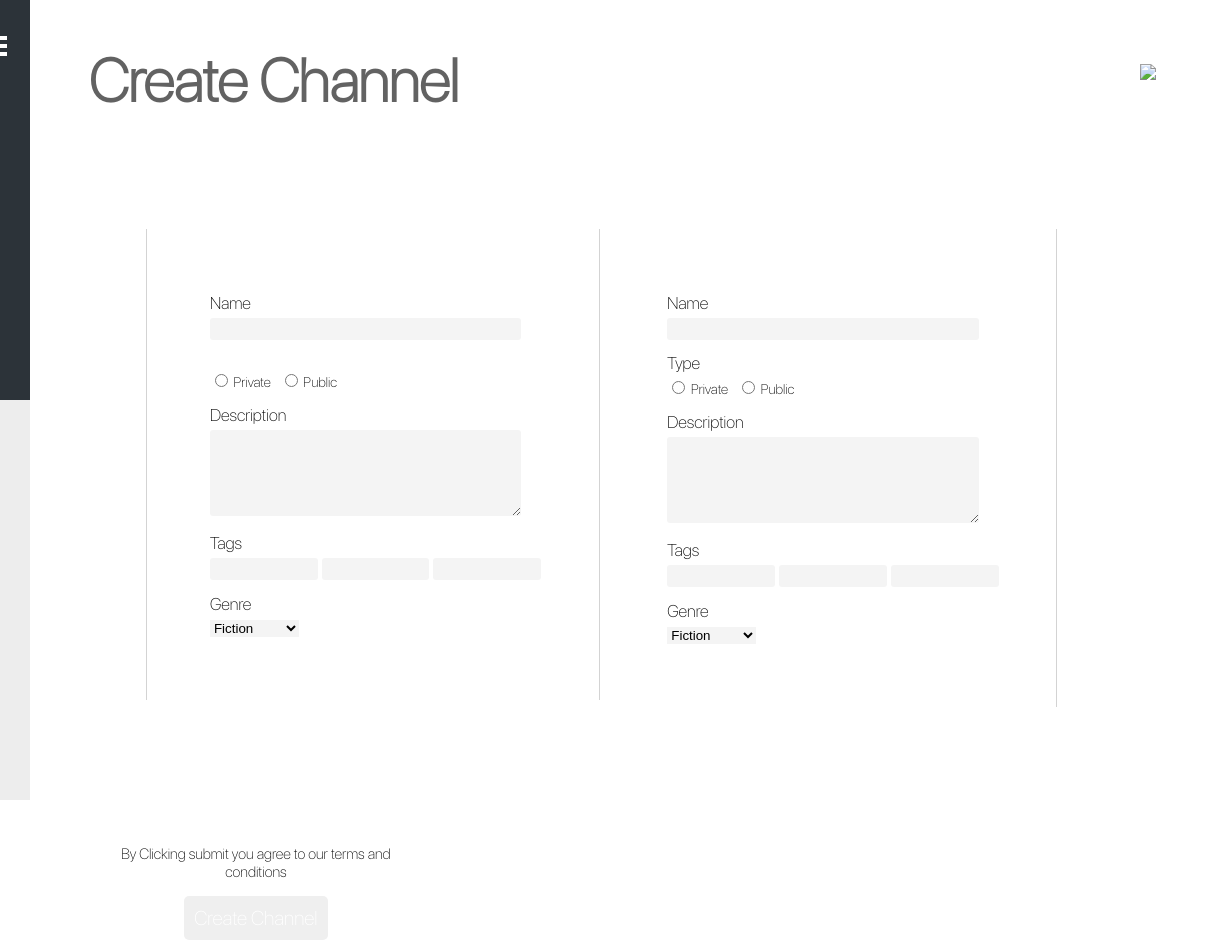
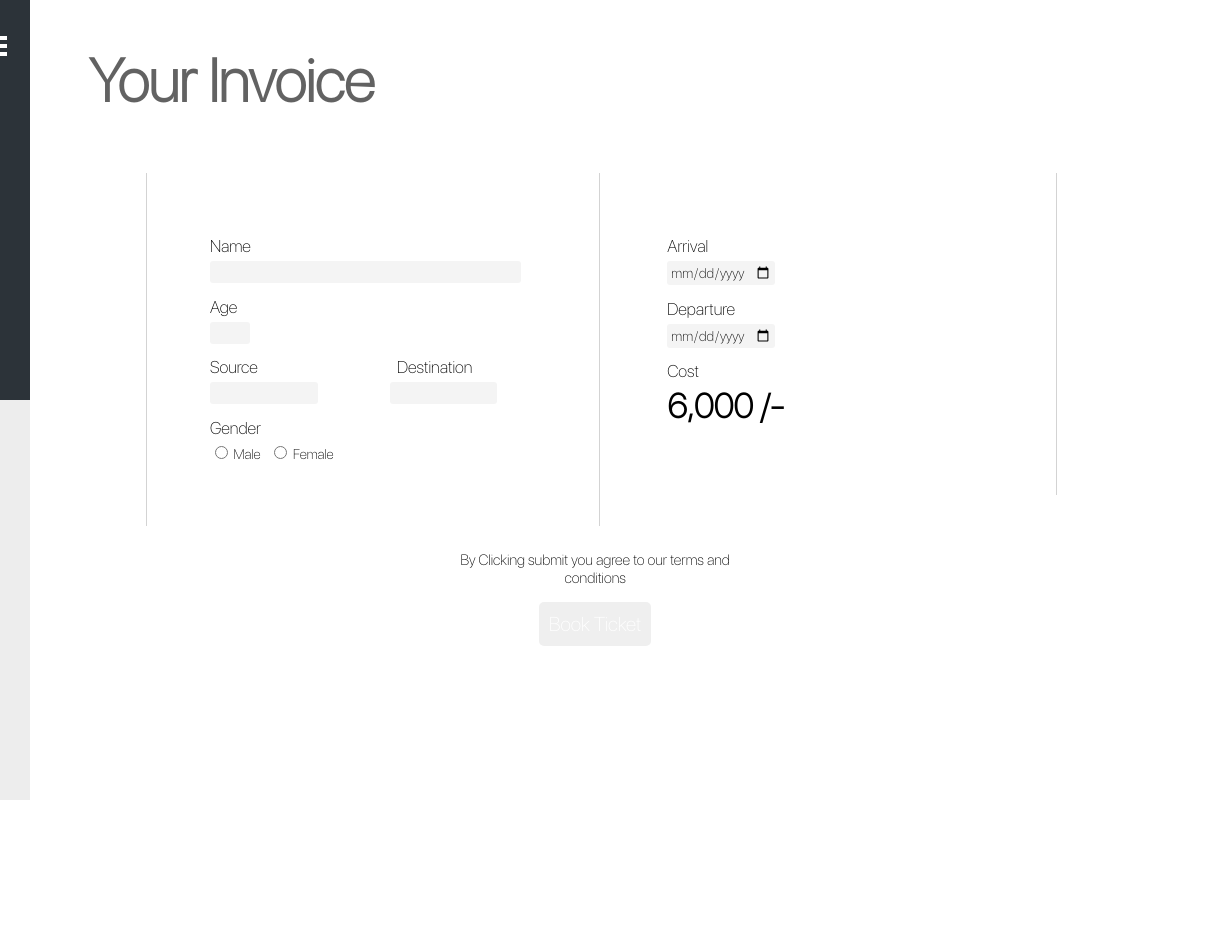
Before and after one commit to Hardik113/Travel-Jinx, a plain HTML site: page client/final_invoice.html in a window 1280 px wide. Shown: the full height of the page, 60-1280 px from the left. After the commit the page ends 800 px from the top, so only its background shows below. Drawn offline with Linux system fonts and the light colour scheme.

Commit message:
invoice page

```diff
--- a/client/css/create_channel.css
+++ b/client/css/create_channel.css
@@ -25,7 +25,7 @@
 }
 
 .channel-create-content {
-  margin-top: 10%;
+  margin-top: 5%;
 }
 
 .image-container {
--- a/client/final_invoice.html
+++ b/client/final_invoice.html
@@ -36,81 +36,54 @@
         </ul>
       </div>
     </div>
-    <img class = "symbol" src = "resources/authored.png">
     <div class = "main-page">
       <div class = "main-page-content">
         <div class = "header-content">
-          <h1 class = "main-heading">Create Channel</h1>
+          <h1 class = "main-heading">Your Invoice</h1>
         </div>
         <div class = "channel-create-content">
           <div style = "margin-left: 5%;border-left: 1px solid lightgray;" class = "form-container">
             <form id="channel">
               <div class = "form-group">
                 <label>Name</label><br>
-                <input id = "name" class = "form-control" type = "text" name = "channelname" required>
+                <input id = "name" class = "form-control" type = "text" name = "userName" required>
               </div>
               <div class = "form-group">
-                <label></label><br>
-                <input type = "radio" name = "type" value = "private"><span class = "radio-text" value = "private">&nbsp;Private</span>
-                <input style = "margin-left:10px" type = "radio" name = "type" value = "public"><span class = "radio-text" value = "public">&nbsp;Public</span><br><span id="after"></span>
+                <label>Age</label><br>
+                <input id = "age" class = "form-control" type = "number" name = "userAge" required min="0" style = "width: 10%">
               </div>
               <div class = "form-group">
-                <label>Description</label><br>
-                <textarea id = "desp" name = "description" rows = "5" cols = "3" required></textarea>
+                <label>Source </label><label style="padding-left:41%;">Destination</label><br>
+                <input style = "width:30%" class = "form-control tag" type = "text" name = "source" >
+                <input style = "width:30%; margin-left:20%" class = "form-control tag" type = "text" name = "destination">
               </div>
-              <div class = "form-group">
-                <label>Tags</label><br>
-                <input style = "width:30%" class = "form-control tag" type = "text" name = "tag" >
-                <input style = "width:30%" class = "form-control tag" type = "text" name = "tag">
-                <input style = "width:30%" class = "form-control tag" type = "text" name = "tag" id= "after1">
-              </div>
-              <div class = "form-group">
-                <label>Genre</label><br>
-                <select id = "genre">
-                  <option value = "fiction">Fiction</option>
-                  <option value = "non-fiction">Non-Fiction</option>
-                  <option value = "horror">Horror</option>
-                  <option value = "phylosophy">Phylosophy</option>
-                </select>
+              <div class="form-group">
+                <label>Gender</label><br>
+                <input type = "radio" name = "gender" value = "male"><span class = "radio-text" value = "male">&nbsp;Male</span>
+                <input style = "margin-left:10px" type = "radio" name = "gender" value = "femal"><span class = "radio-text" value = "public">&nbsp;Female</span><br><span id="after"></span>
               </div>
             </form>
           </div>
           <div class = "form-container">
             <form id="channel">
               <div class = "form-group">
-                <label>Name</label><br>
-                <input id = "name" class = "form-control" type = "text" name = "channelname" required>
+                <label>Arrival</label><br>
+                <input id = "arrival" class = "form-control" type = "date" name = "arrival" required style = "width: 30%">
               </div>
               <div class = "form-group">
-                <label>Type</label><br>
-                <input type = "radio" name = "type" value = "private"><span class = "radio-text" value = "private">&nbsp;Private</span>
-                <input style = "margin-left:10px" type = "radio" name = "type" value = "public"><span class = "radio-text" value = "public">&nbsp;Public</span><br><span id="after"></span>
+                <label>Departure</label><br>
+                <input id = "departure" class = "form-control" type = "date" name = "departure" required style = "width: 30%">
               </div>
               <div class = "form-group">
-                <label>Description</label><br>
-                <textarea id = "desp" name = "description" rows = "5" cols = "3" required></textarea>
-              </div>
-              <div class = "form-group">
-                <label>Tags</label><br>
-                <input style = "width:30%" class = "form-control tag" type = "text" name = "tag" >
-                <input style = "width:30%" class = "form-control tag" type = "text" name = "tag">
-                <input style = "width:30%" class = "form-control tag" type = "text" name = "tag" id= "after1">
-              </div>
-              <div class = "form-group">
-                <label>Genre</label><br>
-                <select id = "genre">
-                  <option value = "fiction">Fiction</option>
-                  <option value = "non-fiction">Non-Fiction</option>
-                  <option value = "horror">Horror</option>
-                  <option value = "phylosophy">Phylosophy</option>
-                </select>
+                <label>Cost</label><br>
+                <label><h1>6,000 /-</h1></label>
               </div>
             </form>
           </div>
-          <div class = "submit-container">
+          <div class = "submit-container" style="margin-left:30%; margin-top:0;">
             <div class = "submit-container-content">
               <p>By Clicking submit you agree to our terms and conditions</p>
-              <button id = "submit" type = "submit">Create Channel</button>
+              <button id = "submit" type = "submit">Book Ticket</button>
             </div>
           </div>
         </div>
```
